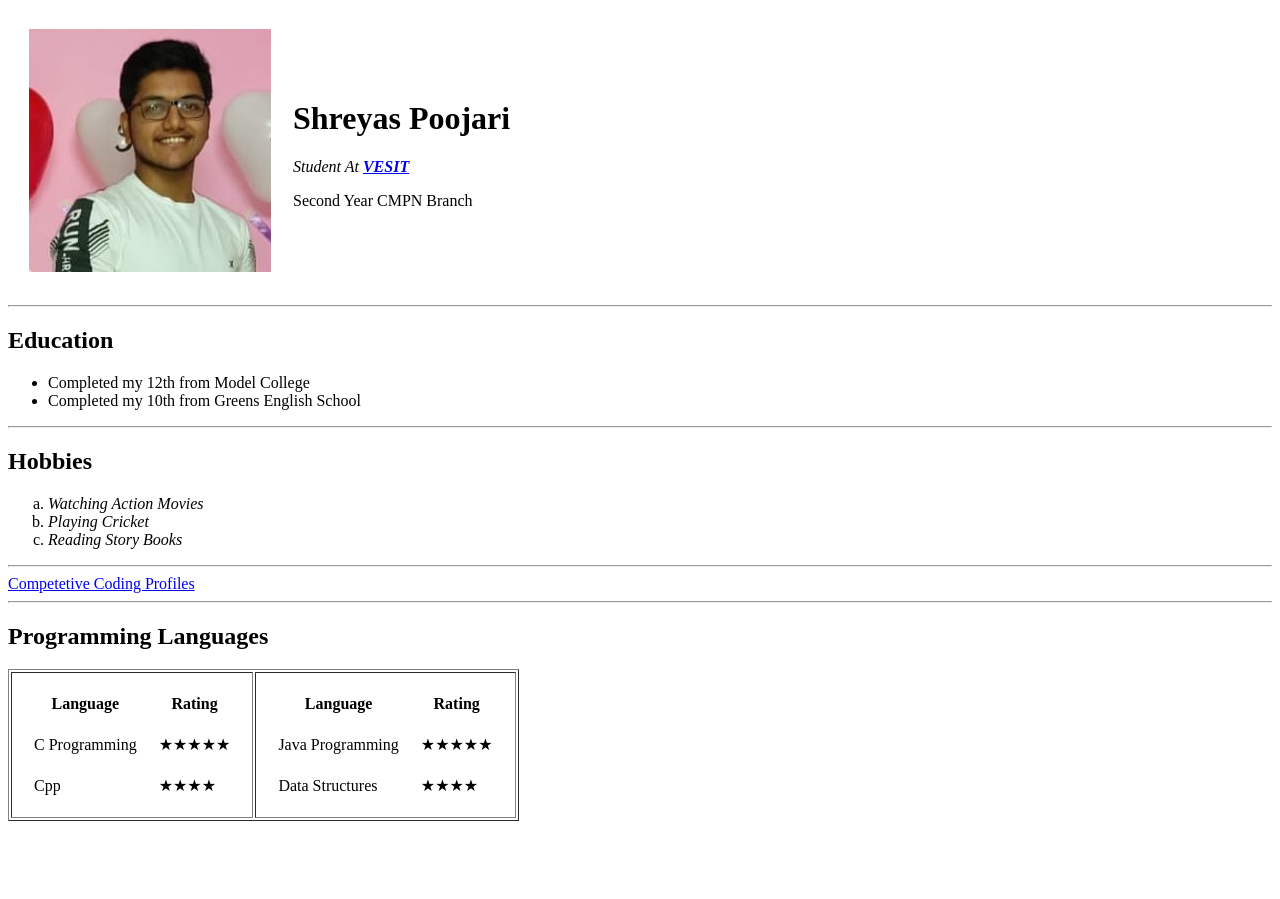
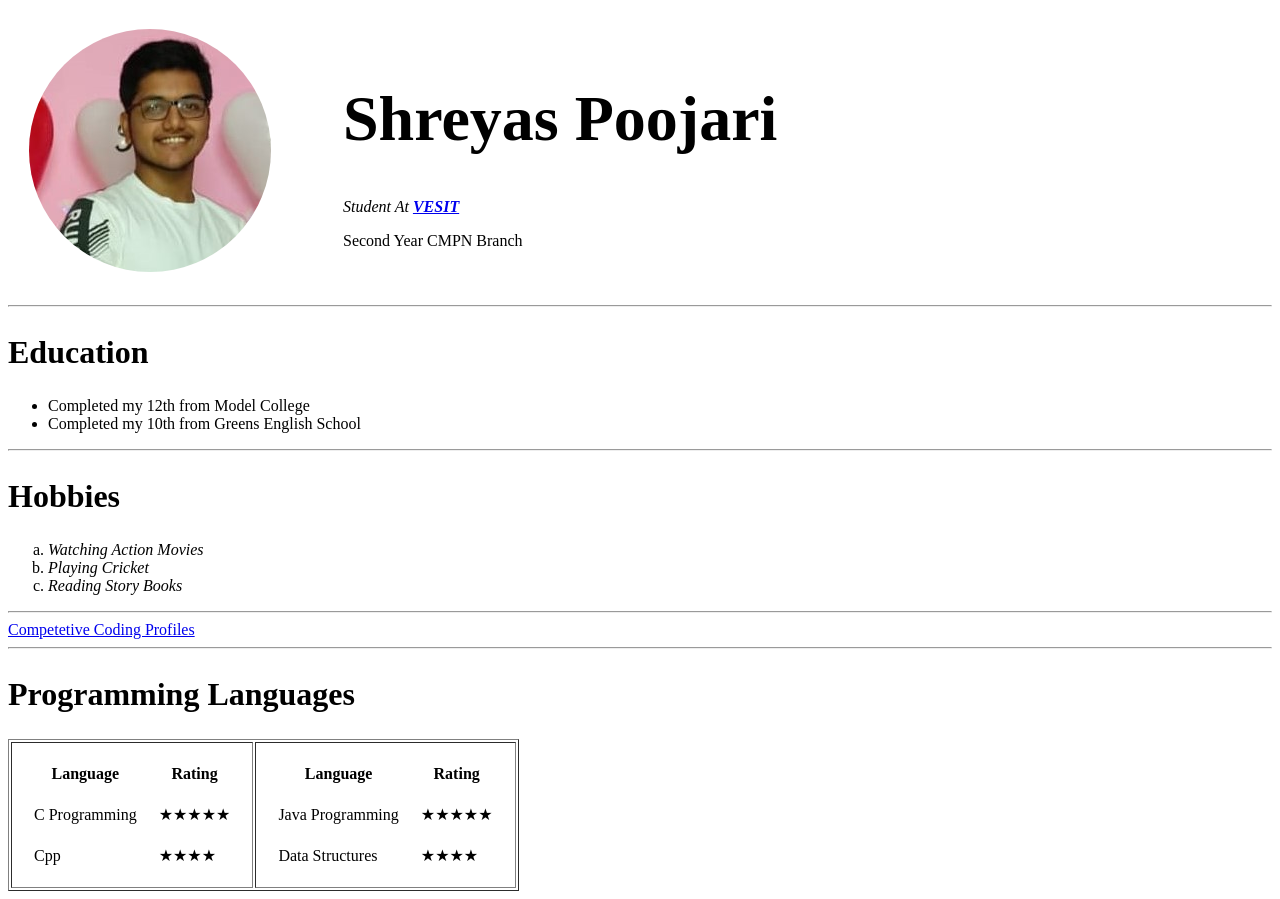
Before and after one commit to ShreyasP7/FirstSite, a plain HTML site: page index.html in a window 1280 px wide. Before the commit the page ends 829 px from the top, so only its background shows below. Drawn offline with Linux system fonts and the light colour scheme.

Commit message:
Styles for site

```diff
--- a/index.html
+++ b/index.html
@@ -4,6 +4,7 @@
 <head>
   <meta charset="utf-8">
   <title>Shreyas's First Site</title>
+  <link rel="stylesheet" href="styles.css">
 </head>
 
 <body>
--- /dev/null
+++ b/styles.css
@@ -0,0 +1,10 @@
+img{
+  border-radius: 100%;
+  margin-right: 50px;
+}
+h1{
+  font-size: 4rem;
+}
+h2{
+  font-size: 2rem;
+}
```
